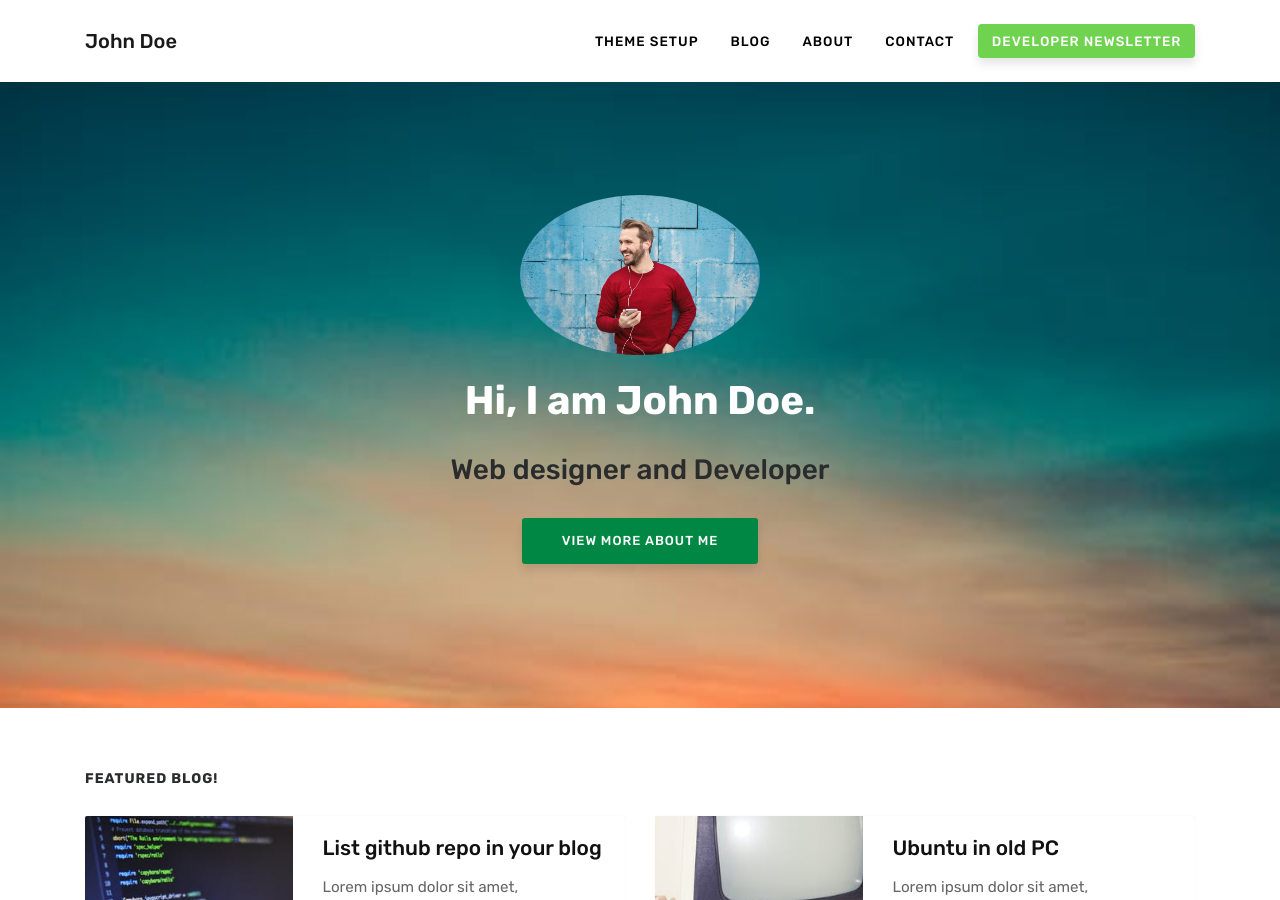
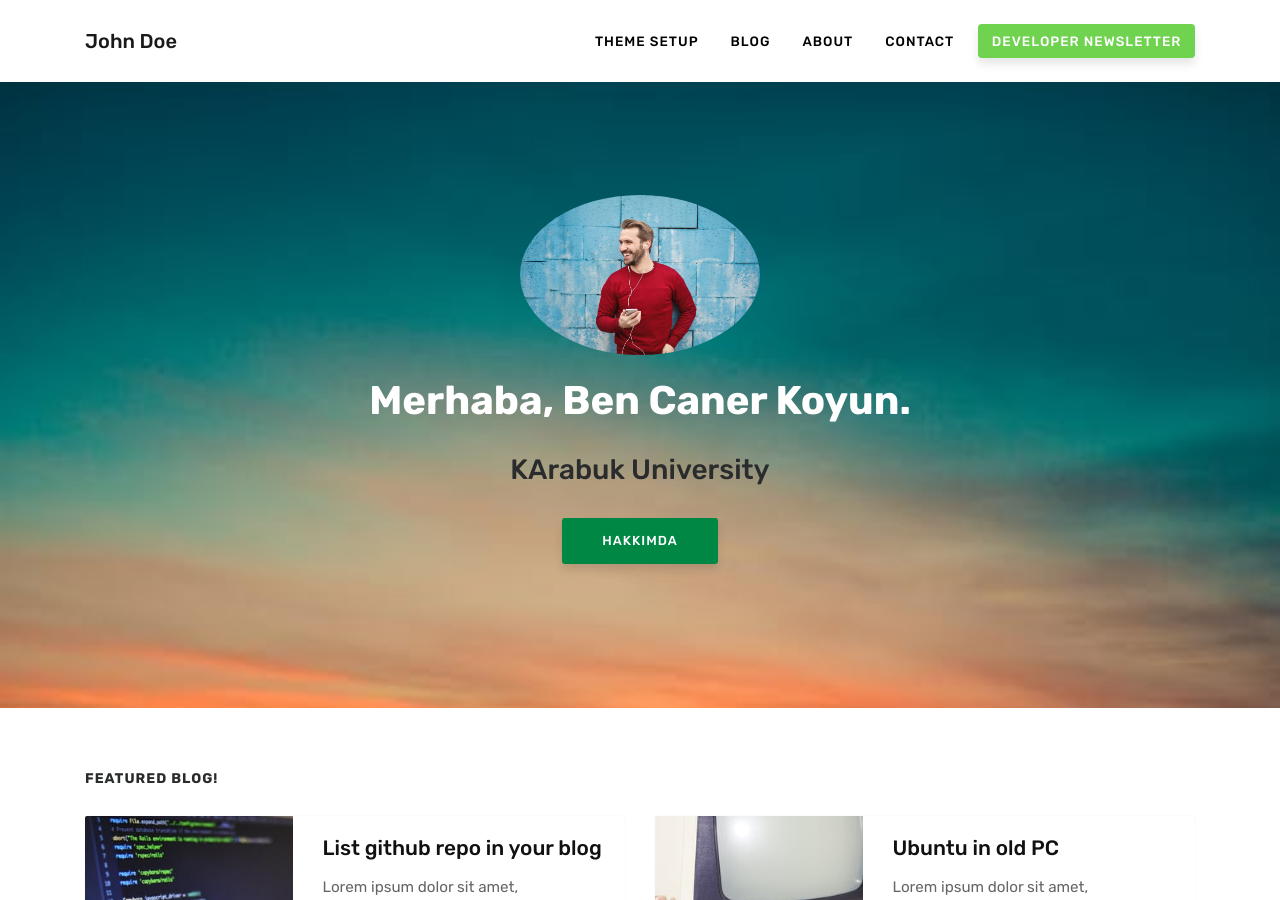
Before and after one commit to Canerkynn/CanerKynn.github.io, a Jekyll site: the page built from index.html, in a window 1280 px wide and 900 px high. Built offline with Jekyll 4.4.1, drawn with Linux system fonts in a browser that asks for light colours; nearby versions of some CDN libraries; the list of posts is cut into pages by our own code.

Commit message:
Update index.html

```diff
--- a/index.html
+++ b/index.html
@@ -11,11 +11,11 @@ title: Home
 <center>
 <img src="/assets/images/john.jpg" style="border-radius: 50%" height="90px" width="240px" alt="A picture of author.">
 <br><br>
-<h1 style="color:white">Hi, I am <span>John Doe.</span></h1>
+<h1 style="color:white">Merhaba, Ben <span>Caner Koyun.</span></h1>
 <br>
-<h3> Web designer and Developer</h3>
+<h3> KArabuk University </h3>
 <br>
-<a href="/about/" class="btn" style="color:white">View More about me</a>
+<a href="/about/" class="btn" style="color:white">Hakkımda</a>
 </center>
 </section>
 
```
